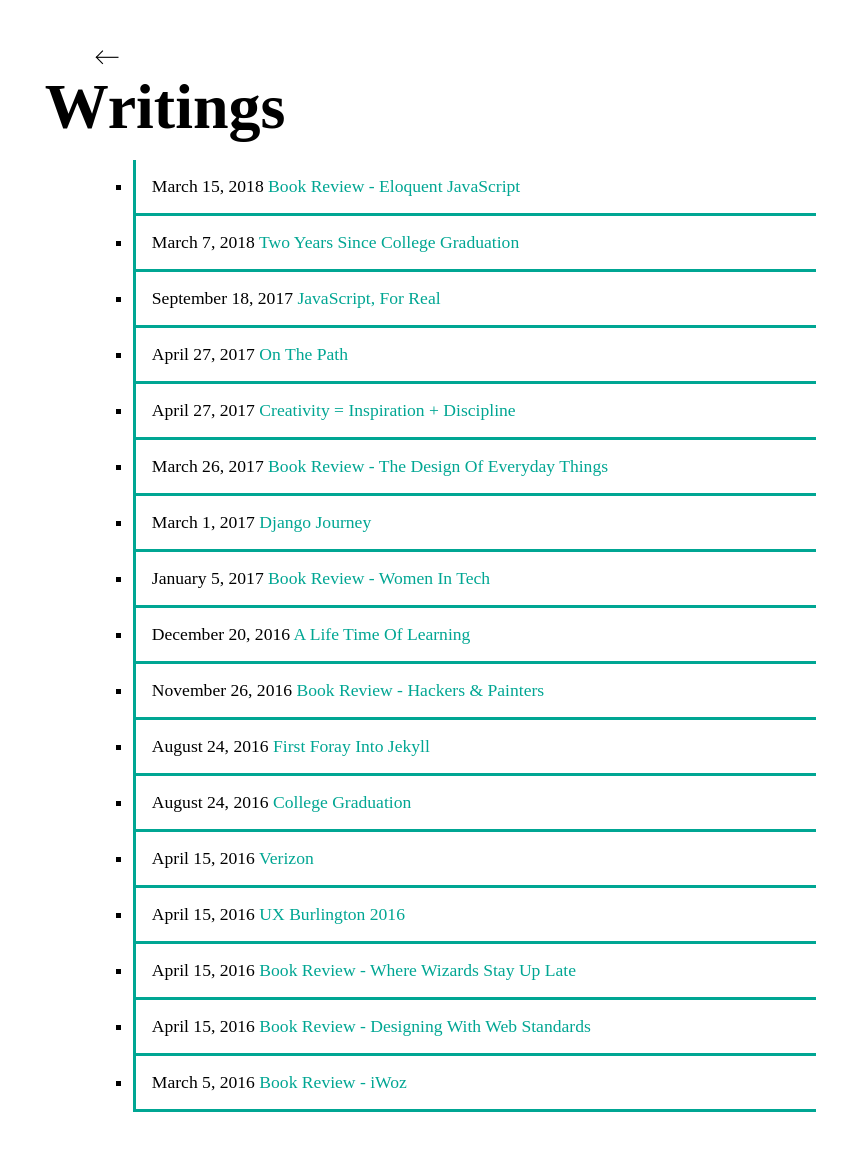
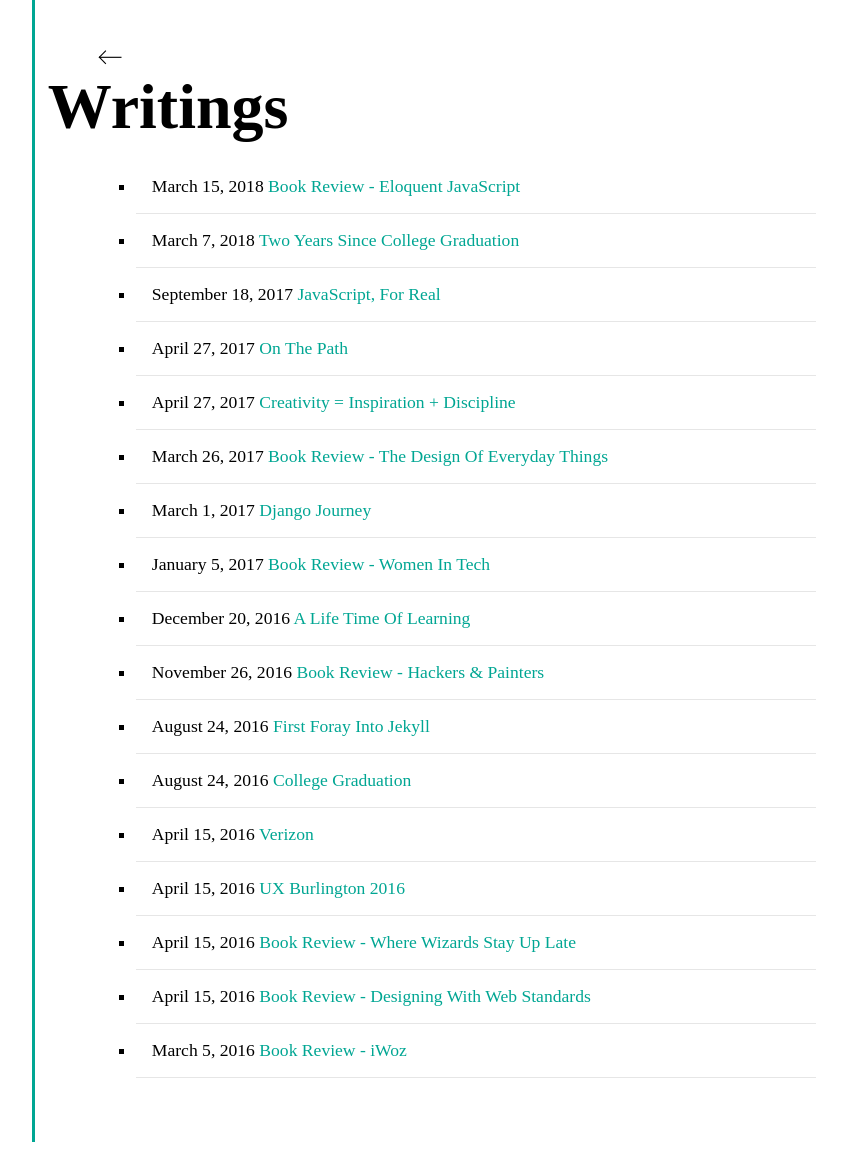
Before and after one commit to cssidy/personal-site, a Jekyll site: the page built from writings.html, in a window 1280 px wide. Shown: the whole page, without its empty margins (208-1055 px from the left). Built offline with Jekyll 4.4.1, drawn with Linux system fonts in a browser that asks for light colours; some web fonts are replaced; after the commit the page ends 1142 px from its top, so only the background shows below that.

Commit message:
writing list

```diff
--- a/assets/css/base.css
+++ b/assets/css/base.css
@@ -206,6 +206,7 @@ ul li {
     margin: 0 auto;
     font-family: 'Average Sans', serif;
     padding: 3rem 1rem 3rem 3.8rem;
+    border-left: 3px solid #00a693;
     position: relative;
 }
 
@@ -220,9 +221,9 @@ ul li {
 
 .writing-list li {
     font-size: 110%;
-    border-bottom: 3px solid #00a693;
-    border-left: 3px solid #00a693;
+    border-bottom: 1px solid #e6e6e6;
     padding: 1rem;
+
 }
 
 
```
